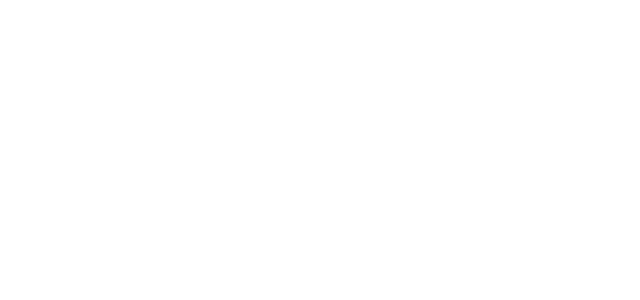
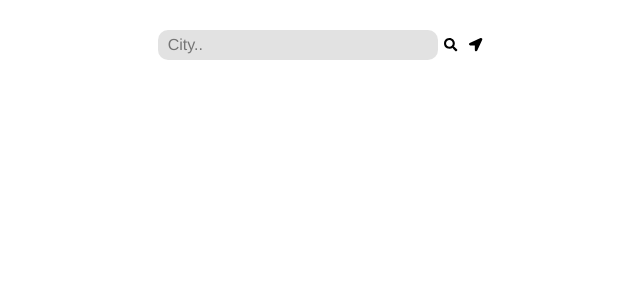
Before and after one commit to esraod/08-weather-app-esraod, a React (Create React App) app: page / in a window 1280 px wide. Shown: the top 300 px of the page, without its empty margins (317-957 px from the left). Built offline with nearby package versions, Linux system fonts and the light colour scheme.

Commit message:
:zap::art: Fixed the Search bars styling and elements

```diff
--- a/src/App.css
+++ b/src/App.css
@@ -5,4 +5,49 @@
 
 body {
   font-family: helvetica neue, "Helvetica";
+  background-color: #fff;
 }
+
+
+
+.searchForm {
+  width: 100vw;
+  display: flex;
+  flex-flow: row;
+  justify-content: center;
+  flex-wrap: wrap;
+  overflow-wrap: initial;
+}
+
+.searchInput {
+  width: 95vw;
+  display: flex;
+  flex-flow: row;
+  justify-content: center;
+  margin: 30px 20px 30px 20px;
+}
+
+input {
+  font-family: helvetica neue;
+  font-size: inherit;
+  text-transform: capitalize;
+  text-indent: 5px;
+  height: 20px;
+  background-color: #b8b8b869;
+  border: none;
+  border-radius: 10px;
+  margin: 0;
+  padding: 5px;
+  /*-----This is for just one search input*/
+  max-width: 320px;
+  min-width: 270px;
+  /*----This is for 2 search inputs*/
+  /* max-width: 150px;
+  min-width: 110px;
+  margin: 0px 0px 0px 4px; */
+}
+
+button {
+  border: none;
+  background: none;
+}
--- a/src/App.js
+++ b/src/App.js
@@ -1,11 +1,25 @@
 import React, { Component } from 'react';
 import './App.css';
 
+import Search from './components/nav/Search'
+import Today from './components/weather-card/Today'
+import Week from './components/weather-card/Week'
+
+
+import { library } from '@fortawesome/fontawesome-svg-core'
+import { faSearch, faFrown,faTint,faWind, faLocationArrow, faSun,faCircle} from '@fortawesome/free-solid-svg-icons'
+library.add(faSearch,faFrown,faTint,faWind, faLocationArrow, faSun,faCircle)
+
+
 class App extends Component {
+
+
   render() {
     return (
-      <div className="App">
-
+      <div>
+        <Search />
+        {/* <Today />
+        <Week /> */}
       </div>
     );
   }
--- a/src/components/nav/Search.jsx
+++ b/src/components/nav/Search.jsx
@@ -0,0 +1,24 @@
+import React from "react";
+import { FontAwesomeIcon } from "@fortawesome/react-fontawesome";
+
+
+const Form = props => (
+    <div className="searchForm">
+      <form className="searchInput">
+        <input type="text" name="city" placeholder="City.." />
+        {/* <input type="text" name="country" placeholder="Country.." /> */}
+        <button>
+          <div>
+            <FontAwesomeIcon icon="search" />
+          </div>
+        </button>
+        <button name="location">
+          <div>
+            <FontAwesomeIcon icon="location-arrow" />
+          </div>
+        </button>
+      </form>
+    </div>
+  );
+
+  export default Form;
```
Also changed, not shown: src/components/Search.jsx (deleted).
